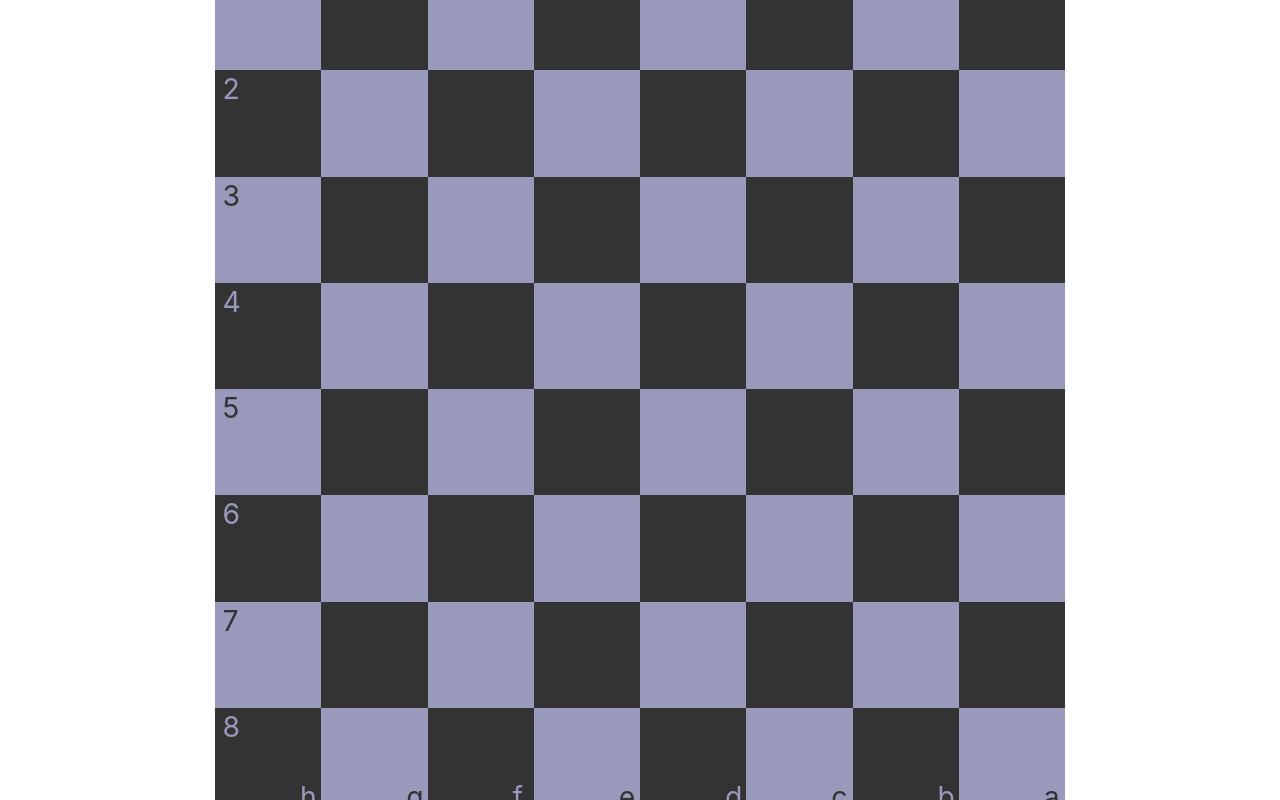
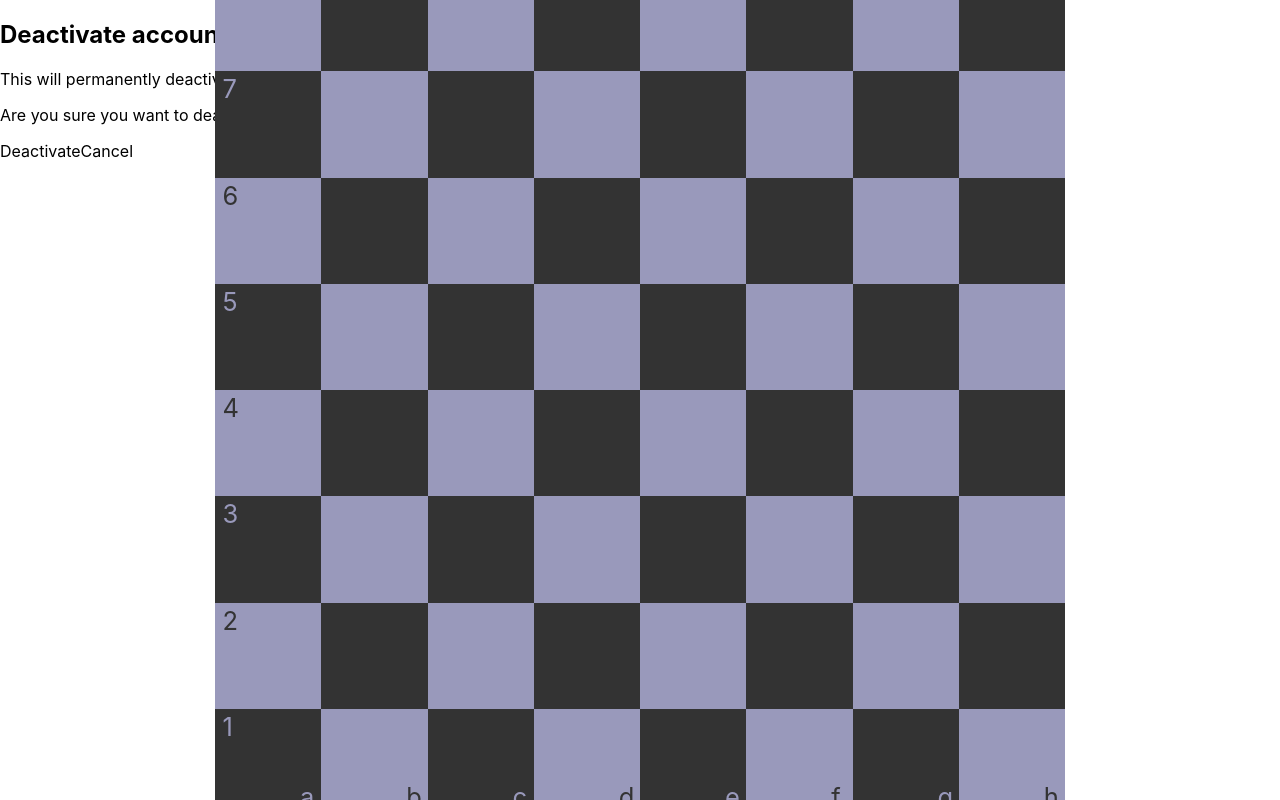
Before and after one commit to TalBenZvi/AnarchyChess, a React (Create React App) app: page / in a window 1280 px wide. Built offline with nearby package versions, Linux system fonts and the light colour scheme.

Commit message:
added move buttons and started promotion dialog

```diff
--- a/package.json
+++ b/package.json
@@ -5,6 +5,8 @@
   "dependencies": {
     "@emotion/react": "^11.8.2",
     "@emotion/styled": "^11.8.1",
+    "@headlessui/react": "^1.5.0",
+    "@material-ui/core": "^4.12.3",
     "@mui/material": "^5.5.2",
     "@testing-library/jest-dom": "^5.16.3",
     "@testing-library/react": "^12.1.4",
--- a/src/App.css
+++ b/src/App.css
@@ -24,35 +24,3 @@ ul.row {
   left: 50%;
   transform: translate(-50%, -50%);
 }
-
-/* chess board component */
-
-/* The animation code */
-
-
-:root {
-  --prev-row: 0px;
-  --prev-column:0px;
-  --current-row: 0px;
-  --current-column:0px;
-}
-
-
-.moving-piece {
-  position: fixed;
-  animation-name: piece-motion;
-  animation-duration: 0.2s;
-  animation-fill-mode: forwards;
-  animation-timing-function: linear;
-}
-
-@keyframes piece-motion {
-  from {
-    top: var(--prev-row);
-    left: var(--prev-column);
-  }
-  to {
-    top: var(--current-row);
-    left: var(--current-column);
-  }
-}
--- a/src/App.tsx
+++ b/src/App.tsx
@@ -9,7 +9,7 @@ function App() {
   let clientFlowEngine: ClientFlowEngine = new ClientFlowEngine();
   return (
     <div className="centered">
-      <BoardComponent size={850} lightColor="#9999bb" darkColor="#333333" povColor={PieceColor.black} clientFlowEngine={clientFlowEngine} />
+      <BoardComponent size={850} lightColor="#9999bb" darkColor="#333333" povColor={PieceColor.white} clientFlowEngine={clientFlowEngine} />
       <button onClick={()=>{
         clientFlowEngine.test();
       }}>
--- a/src/client_side/client_flow_engine.ts
+++ b/src/client_side/client_flow_engine.ts
@@ -4,6 +4,7 @@ import {
   PlayingPiece,
   NUM_OF_PLAYERS,
   BOARD_SIZE,
+  Move,
 } from "../game_flow_util/game_elements";
 
 export class ClientFlowEngine {
@@ -14,18 +15,24 @@ export class ClientFlowEngine {
     this._board = board;
   }
 
+  sendMove(move: Move): void {
+    this._position.move(9, move.row, move.column);
+    if (this._board != null) {
+      this._board.setPieces(
+        this._position.playingPieces,
+        this._position.findAvaillableMovesForPlayer(9),
+        9
+      );
+    }
+  }
+
   async test(): Promise<void> {
     if (this._board != null) {
       this._position.setToStartingPosition();
-      this._board.setPieces(this._position.playingPieces);
-      while (true) {
-        let movingPieceIndex: number = 0
-        let destRow: number = Math.floor(Math.random() * BOARD_SIZE);
-        let destColumn: number = Math.floor(Math.random() * BOARD_SIZE);
-        await new Promise((f) => setTimeout(f, 1000));
-        this._position.move(movingPieceIndex, destRow, destColumn);
-        this._board.setPieces(this._position.playingPieces, movingPieceIndex);
-      }
+      this._board.setPieces(
+        this._position.playingPieces,
+        this._position.findAvaillableMovesForPlayer(9)
+      );
     }
   }
 }
--- /dev/null
+++ b/src/components/chess_board.css
@@ -0,0 +1,43 @@
+:root {
+  --prev-row: 0px;
+  --prev-column: 0px;
+  --current-row: 0px;
+  --current-column: 0px;
+}
+
+.moving-piece {
+  position: fixed;
+  animation-name: piece-motion;
+  animation-duration: 0.2s;
+  animation-fill-mode: forwards;
+  animation-timing-function: linear;
+}
+
+@keyframes piece-motion {
+  from {
+    top: var(--prev-row);
+    left: var(--prev-column);
+  }
+  to {
+    top: var(--current-row);
+    left: var(--current-column);
+  }
+}
+
+.move-indicator {
+  background-color: black;
+  opacity: 0.3;
+  border-radius: 50%;
+  position: relative;
+  z-index: 0;
+}
+
+button {
+  background: none;
+	color: inherit;
+	border: none;
+	padding: 0;
+	font: inherit;
+	cursor: pointer;
+	outline: inherit;
+}
--- a/src/components/chess_board.tsx
+++ b/src/components/chess_board.tsx
@@ -1,5 +1,7 @@
 import * as React from "react";
+import "./chess_board.css";
 import Box from "@mui/material/Box";
+import { Dialog } from "@headlessui/react";
 import {
   Board,
   BOARD_SIZE,
@@ -8,8 +10,13 @@ import {
   PieceColor,
   colorToString,
   typeToString,
+  Move,
 } from "../game_flow_util/game_elements";
 import { ClientFlowEngine } from "../client_side/client_flow_engine";
+
+import { useState } from "react";
+
+import captureIcon from "../assets/action_icons/capture_icon.png";
 
 function importAll(r: any) {
   let images: Map<string, any> = new Map<string, any>();
@@ -34,7 +41,9 @@ interface BoardComponentProps {
 interface BoardComponentState {
   povColor: PieceColor;
   playingPieces: PlayingPiece[];
+  availableMoves: Move[];
   movingPieceIndex: number;
+  isPromotionDialogOpen: boolean;
 }
 
 class BoardComponent
@@ -45,7 +54,9 @@ class BoardComponent
     playingPieces: [...Array(NUM_OF_PLAYERS)].map((_, i) => {
       return { piece: null as any, row: null as any, column: null as any };
     }),
+    availableMoves: [],
     movingPieceIndex: null as any,
+    isPromotionDialogOpen: true,
   };
 
   constructor(props: BoardComponentProps) {
@@ -53,7 +64,11 @@ class BoardComponent
     props.clientFlowEngine.board = this;
   }
 
-  setPieces = (playingPieces: PlayingPiece[], movingPieceIndex?: number) => {
+  setPieces = (
+    playingPieces: PlayingPiece[],
+    availableMoves: Move[],
+    movingPieceIndex?: number
+  ) => {
     let root = document.documentElement;
     let squareSize: number = this.props.size / BOARD_SIZE;
     if (
@@ -94,6 +109,7 @@ class BoardComponent
     this.setState((state: BoardComponentState, props: BoardComponentProps) => {
       return {
         playingPieces: playingPieces,
+        availableMoves: availableMoves,
         movingPieceIndex: movingPieceIndex as any,
       };
     });
@@ -111,11 +127,20 @@ class BoardComponent
       : BOARD_SIZE - 1 - columnIndex;
   }
 
+  private setIsPromotionDialogOpen(isPromotionDialogOpen: boolean) {
+    this.setState(
+      (state: BoardComponentState, props: BoardComponentProps) => {
+        return { isPromotionDialogOpen: isPromotionDialogOpen };
+      }
+    )
+  }
+
   render() {
     let { size, lightColor, darkColor } = this.props;
     let { povColor } = this.state;
     let squareSize: number = size / BOARD_SIZE;
-    let coordinateIndexFontSize: number = size / 30;
+    let coordinateIndexFontSize: number = size * 0.03;
+    let moveIndicatorSize: number = squareSize * 0.5;
     let movingPieceIndex: number = this.state.movingPieceIndex;
     this.state.movingPieceIndex = null;
     return (
@@ -125,6 +150,26 @@ class BoardComponent
           height: size,
         }}
       >
+        <Dialog
+          open={this.state.isPromotionDialogOpen}
+          onClose={() => this.setIsPromotionDialogOpen(false)}
+        >
+          <Dialog.Overlay />
+
+          <Dialog.Title>Deactivate account</Dialog.Title>
+          <Dialog.Description>
+            This will permanently deactivate your account
+          </Dialog.Description>
+
+          <p>
+            Are you sure you want to deactivate your account? All of your data
+            will be permanently removed. This action cannot be undone.
+          </p>
+
+          <button onClick={() => this.setIsPromotionDialogOpen(false)}>Deactivate</button>
+          <button onClick={() => this.setIsPromotionDialogOpen(false)}>Cancel</button>
+        </Dialog>
+        {/* squares */}
         <ul className="no-bullets">
           {[...Array(BOARD_SIZE)].map((_, i) => (
             <li key={Math.random()}>
@@ -141,6 +186,7 @@ class BoardComponent
                             backgroundColor: isLight ? lightColor : darkColor,
                           }}
                         >
+                          {/* coordinate indicators */}
                           <div style={{ position: "relative" }}>
                             {j === 0 ? (
                               <div
@@ -189,6 +235,7 @@ class BoardComponent
             </li>
           ))}
         </ul>
+        {/* pieces */}
         <ul className="no-bullets">
           {[...Array(NUM_OF_PLAYERS)].map((_, i) => {
             let playingPiece: PlayingPiece = this.state.playingPieces[i];
@@ -231,6 +278,53 @@ class BoardComponent
             );
           })}
         </ul>
+        {/* moves */}
+        <ul className="no-bullets">
+          {this.state.availableMoves.map((move) => (
+            <li key={Math.random()}>
+              <div
+                style={{
+                  position: "absolute",
+                  left:
+                    this.fitColumnIndexToPOV((move as Move).column) *
+                    squareSize,
+                  top: this.fitRowIndexToPOV((move as Move).row) * squareSize,
+                }}
+              >
+                <button
+                  onClick={() => {
+                    this.props.clientFlowEngine.sendMove(move);
+                  }}
+                  style={{
+                    width: squareSize,
+                    height: squareSize,
+                  }}
+                >
+                  {(move as Move).isCapture ? (
+                    <div>
+                      <img
+                        src={captureIcon}
+                        height={squareSize}
+                        width={squareSize}
+                        style={{ opacity: 0.3 }}
+                        alt=""
+                      />
+                    </div>
+                  ) : (
+                    <div
+                      className="move-indicator"
+                      style={{
+                        width: moveIndicatorSize,
+                        height: moveIndicatorSize,
+                        margin: 0.5 * (squareSize - moveIndicatorSize),
+                      }}
+                    />
+                  )}
+                </button>
+              </div>
+            </li>
+          ))}
+        </ul>
       </Box>
     );
   }
--- a/src/game_flow_util/game_elements.ts
+++ b/src/game_flow_util/game_elements.ts
@@ -670,6 +670,14 @@ export class Position {
     return this._enPassantRights.get(color)![column][direction];
   }
 
+  findAvaillableMovesForPlayer(playerIndex: number): Move[] {
+    let square: Square = this.getPlayerLocation(playerIndex);
+    if (square != null) {
+      return this.pieceAt(square.row, square.column).findLegalMoves(this, square);
+    }
+    return [];
+  }
+
   _updateCastleRights(changeRow: number, changeColumn: number) {
     if (changeRow === 0) {
       if (changeColumn === 0) {
@@ -825,7 +833,7 @@ export class Position {
 }
 
 export interface Board {
-  setPieces(playingPieces: PlayingPiece[], movingPieceIndex?: number): void;
+  setPieces(playingPieces: PlayingPiece[], availableMoves: Move[], movingPieceIndex?: number): void;
 }
 
 /*
```
Also changed, not shown: src/assets/action_icons/capture_icon.png (added), 1 other file (tests, documents, lock files or other folders).
